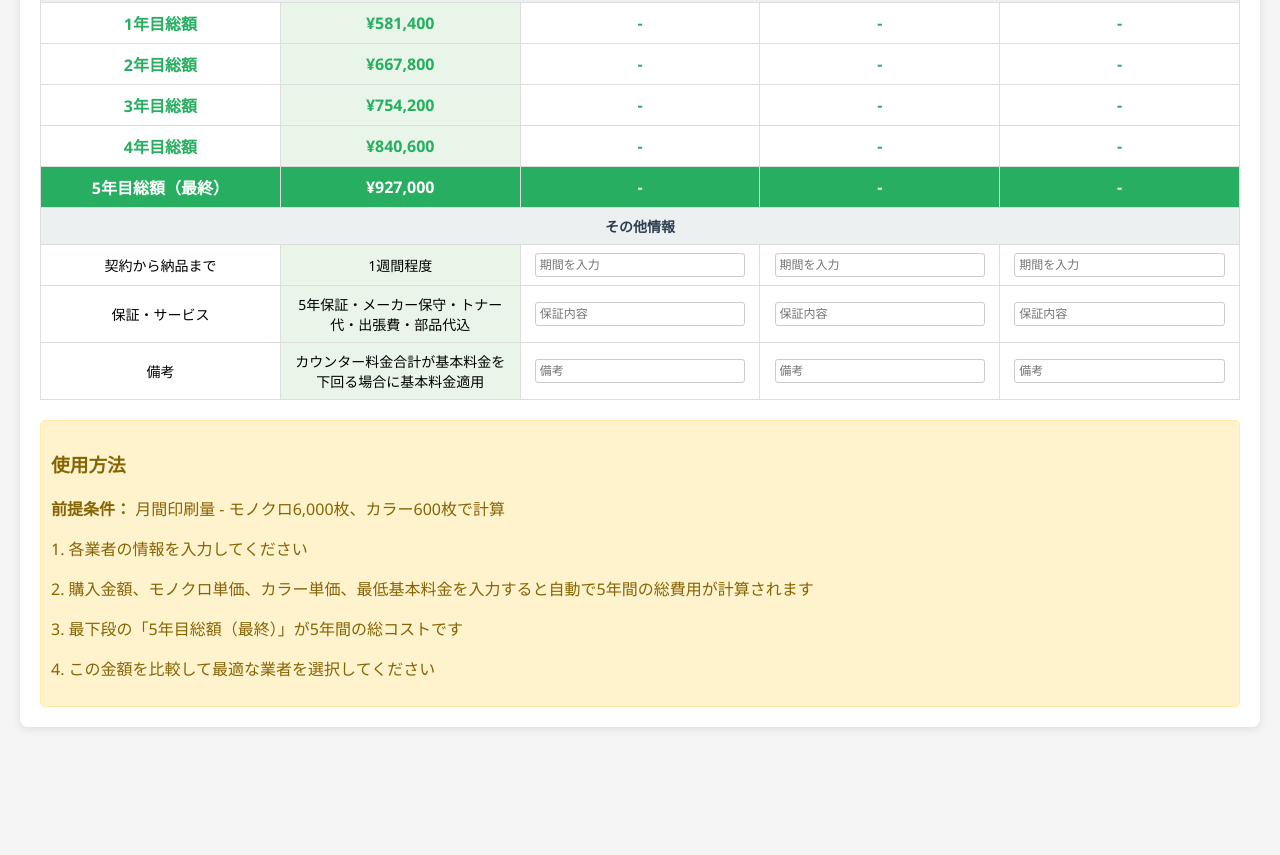
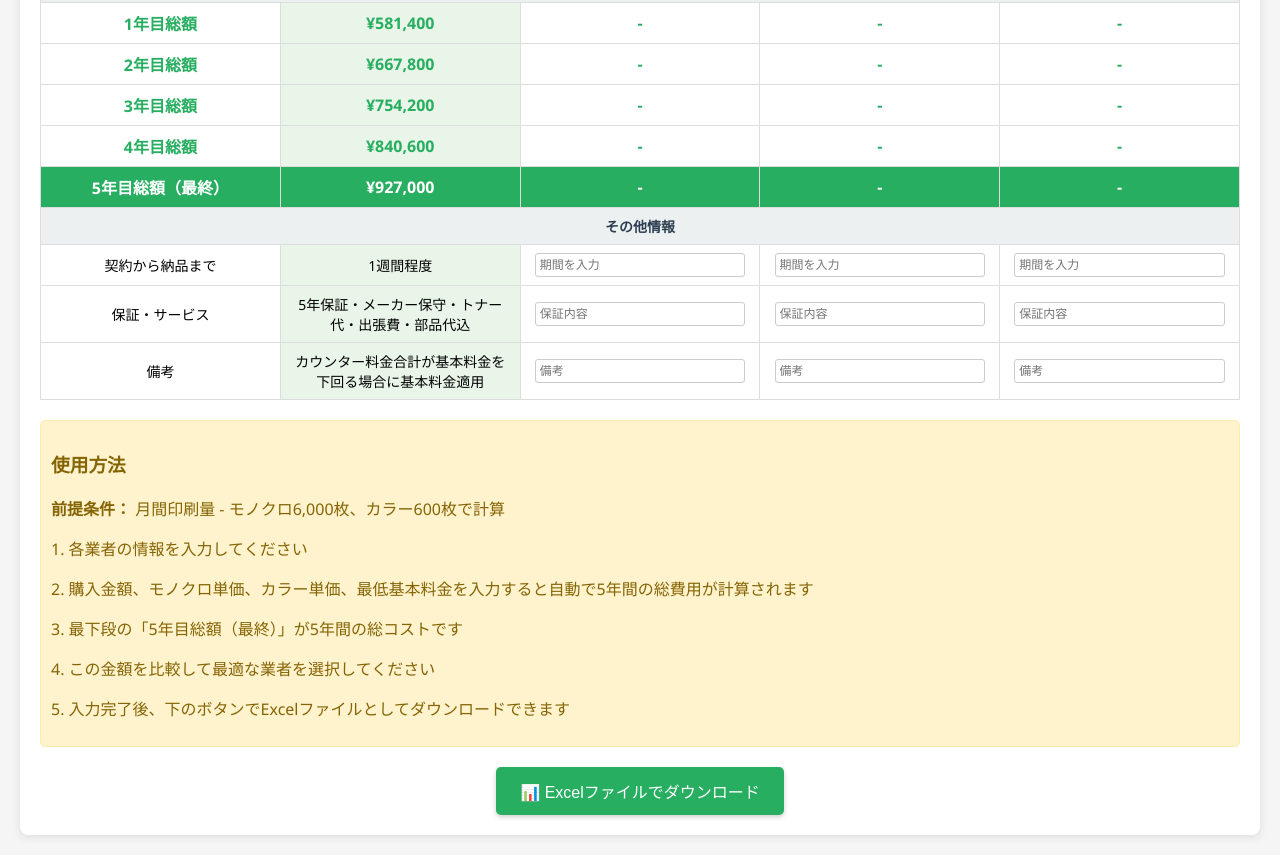
Before and after one commit to kohokai-web/copier-comparison-tool, a plain HTML site: page index.html in a window 1280 px wide. Shown: the part 915-1770 px from the top of the page. Before the commit the page ends 1662 px from the top, so only its background shows below. Drawn offline with Linux system fonts and the light colour scheme.

Commit message:
Excel出力ボタン機能を修正

```diff
--- a/index.html
+++ b/index.html
@@ -275,9 +275,17 @@
             <p>2. 購入金額、モノクロ単価、カラー単価、最低基本料金を入力すると自動で5年間の総費用が計算されます</p>
             <p>3. 最下段の「5年目総額（最終）」が5年間の総コストです</p>
             <p>4. この金額を比較して最適な業者を選択してください</p>
+            <p>5. 入力完了後、下のボタンでExcelファイルとしてダウンロードできます</p>
+        </div>
+
+        <div style="text-align: center; margin-top: 20px;">
+            <button onclick="downloadExcel()" style="background-color: #27ae60; color: white; padding: 12px 24px; border: none; border-radius: 5px; font-size: 16px; cursor: pointer; box-shadow: 0 2px 5px rgba(0,0,0,0.2);">
+                📊 Excelファイルでダウンロード
+            </button>
         </div>
     </div>
 
+    <script src="https://cdnjs.cloudflare.com/ajax/libs/xlsx/0.18.5/xlsx.full.min.js"></script>
     <script>
         function calculateCost(column) {
             const table = document.getElementById('comparisonTable');
@@ -344,6 +352,81 @@
             document.getElementById('year4Total' + column).textContent = '¥' + year4Total.toLocaleString();
             document.getElementById('year5Total' + column).textContent = '¥' + year5Total.toLocaleString();
         }
+
+        function downloadExcel() {
+            // データを収集
+            const data = [];
+            const table = document.getElementById('comparisonTable');
+            const rows = table.getElementsByTagName('tr');
+
+            // ヘッダー行を作成
+            const headerRow = [];
+            const headerCells = rows[0].getElementsByTagName('th');
+            for (let i = 0; i < headerCells.length; i++) {
+                headerRow.push(headerCells[i].textContent.replace(/\n/g, ' ').trim());
+            }
+            data.push(headerRow);
+
+            // データ行を処理
+            for (let i = 1; i < rows.length; i++) {
+                const cells = rows[i].getElementsByTagName('td');
+                if (cells.length > 0) {
+                    const row = [];
+
+                    for (let j = 0; j < cells.length; j++) {
+                        const cell = cells[j];
+
+                        // 入力フィールドがある場合
+                        const input = cell.getElementsByTagName('input')[0];
+                        if (input) {
+                            row.push(input.value || '');
+                        } else {
+                            // 通常のテキストまたは計算結果
+                            let cellText = cell.textContent.trim();
+                            // ¥マークを除去して数値として保存
+                            if (cellText.startsWith('¥')) {
+                                cellText = cellText.replace('¥', '').replace(/,/g, '');
+                                if (!isNaN(cellText) && cellText !== '') {
+                                    row.push(parseFloat(cellText));
+                                } else {
+                                    row.push(cellText);
+                                }
+                            } else {
+                                row.push(cellText);
+                            }
+                        }
+                    }
+                    data.push(row);
+                }
+            }
+
+            // Excelワークブックを作成
+            const wb = XLSX.utils.book_new();
+            const ws = XLSX.utils.aoa_to_sheet(data);
+
+            // 列幅を調整
+            const colWidths = [
+                { wch: 25 }, // 項目列
+                { wch: 20 }, // 業者A
+                { wch: 20 }, // 業者B
+                { wch: 20 }, // 業者C
+                { wch: 20 }  // 業者D
+            ];
+            ws['!cols'] = colWidths;
+
+            // ワークシートをワークブックに追加
+            XLSX.utils.book_append_sheet(wb, ws, "複合機比較表");
+
+            // ファイル名を生成（現在の日付を含む）
+            const today = new Date();
+            const dateStr = today.getFullYear() + '-' +
+                          String(today.getMonth() + 1).padStart(2, '0') + '-' +
+                          String(today.getDate()).padStart(2, '0');
+            const filename = `複合機比較表_${dateStr}.xlsx`;
+
+            // ダウンロードを実行
+            XLSX.writeFile(wb, filename);
+        }
     </script>
 </body>
 </html>
```
